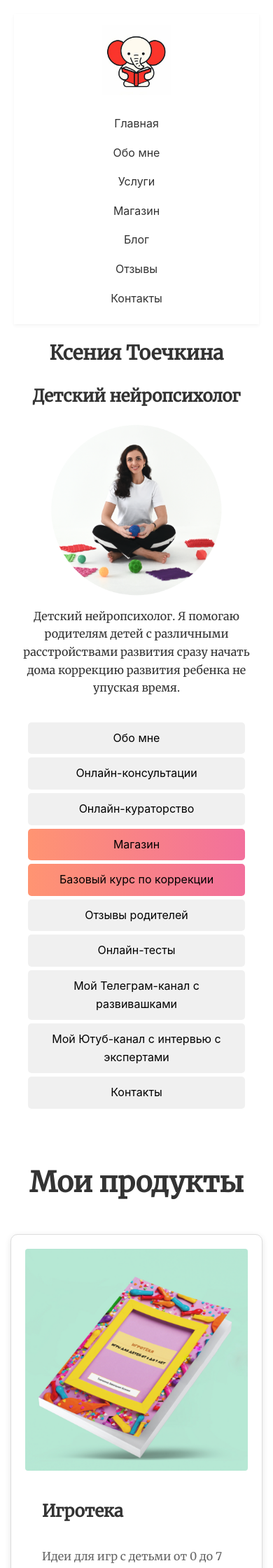
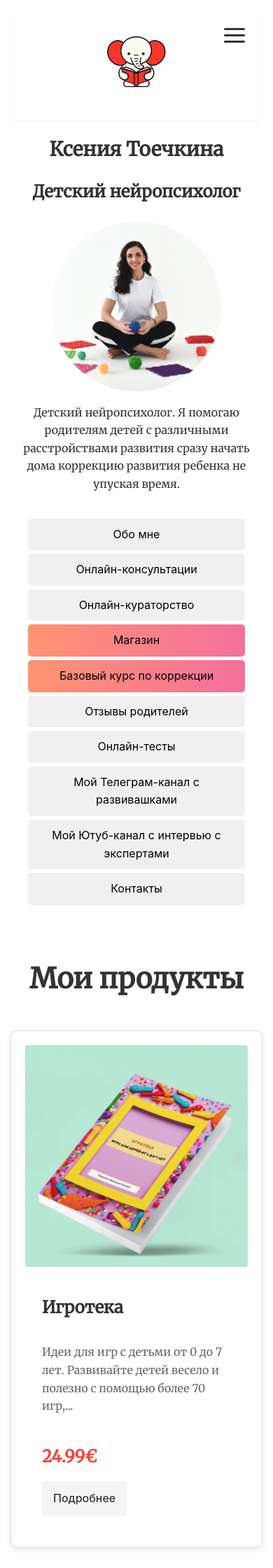
Before and after one commit to alexzavalny/ToykinaBusinessCard, a Jekyll site: the page built from index.md, in a window 390 px wide. Shown: the top 2240 px of the page at 70% size. Built offline with Jekyll 4.4.1, drawn with Linux system fonts in a browser that asks for light colours; comment, search, counter and statistics services are not loaded.

Commit message:
Add hamburger menu for mobile navigation, enhance CSS styles for responsiveness, and implement JavaScript functionality for menu toggle across all pages.

```diff
--- a/_layouts/default.html
+++ b/_layouts/default.html
@@ -31,6 +31,11 @@
           <img class="logo" loading="lazy" src="/img/logo.jpg" alt="Логотип Ксении Тоечкиной" />
         </a>
       </div>
+      <div class="hamburger-menu">
+        <span></span>
+        <span></span>
+        <span></span>
+      </div>
       <nav class="site-nav">
         <a href="{{ "/" | relative_url }}">Главная</a>
         <a href="{{ "/about-me/" | relative_url }}">Обо мне</a>
--- a/assets/main.scss
+++ b/assets/main.scss
@@ -536,6 +536,7 @@ html {
   padding: 1rem 0;
   box-shadow: 0 2px 5px rgba(0,0,0,0.05);
   text-align: center;
+  position: relative;
 
   .site-nav {
     margin-top: 1rem;
@@ -551,6 +552,43 @@ html {
       &:hover {
         background-color: #f5f5f5;
       }
+    }
+  }
+}
+
+// Hamburger menu
+.hamburger-menu {
+  display: none;
+  flex-direction: column;
+  justify-content: space-between;
+  width: 30px;
+  height: 21px;
+  position: absolute;
+  top: 20px;
+  right: 20px;
+  cursor: pointer;
+  z-index: 10;
+
+  span {
+    display: block;
+    height: 3px;
+    width: 100%;
+    background-color: #333;
+    border-radius: 3px;
+    transition: all 0.3s ease;
+  }
+
+  &.active {
+    span:nth-child(1) {
+      transform: translateY(9px) rotate(45deg);
+    }
+
+    span:nth-child(2) {
+      opacity: 0;
+    }
+
+    span:nth-child(3) {
+      transform: translateY(-9px) rotate(-45deg);
     }
   }
 }
@@ -671,9 +709,29 @@ html {
     grid-template-columns: 1fr;
   }
 
-  .site-nav a {
-    display: block;
-    margin: 0.5rem 0;
+  .hamburger-menu {
+    display: flex;
+  }
+
+  .site-nav {
+    display: none;
+    position: absolute;
+    top: 100%;
+    left: 0;
+    right: 0;
+    background-color: white;
+    box-shadow: 0 5px 10px rgba(0,0,0,0.1);
+    padding: 1rem 0;
+    z-index: 5;
+
+    &.active {
+      display: block;
+    }
+
+    a {
+      display: block;
+      margin: 0.5rem 0;
+    }
   }
 }
 
```
Also changed, not shown: other parts of _layouts/default.html (+12 -0 lines), 16 other files.
